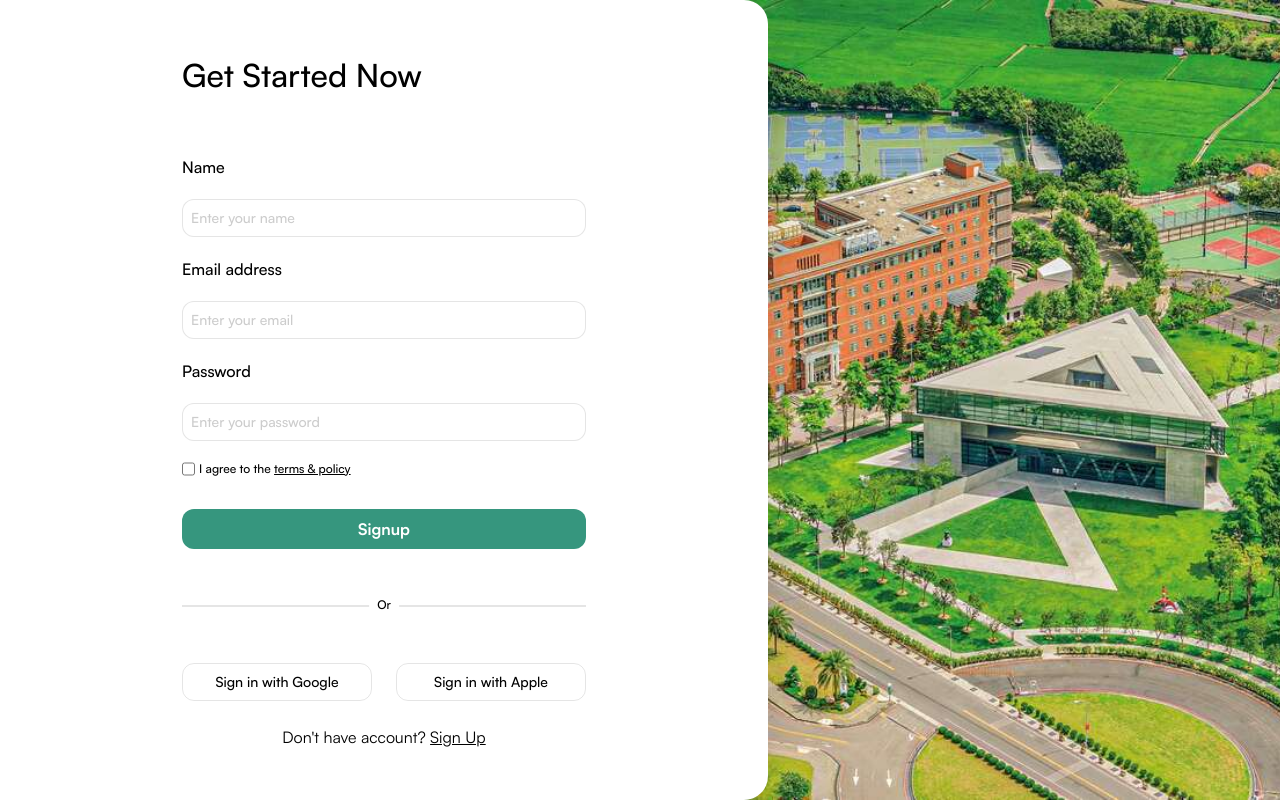
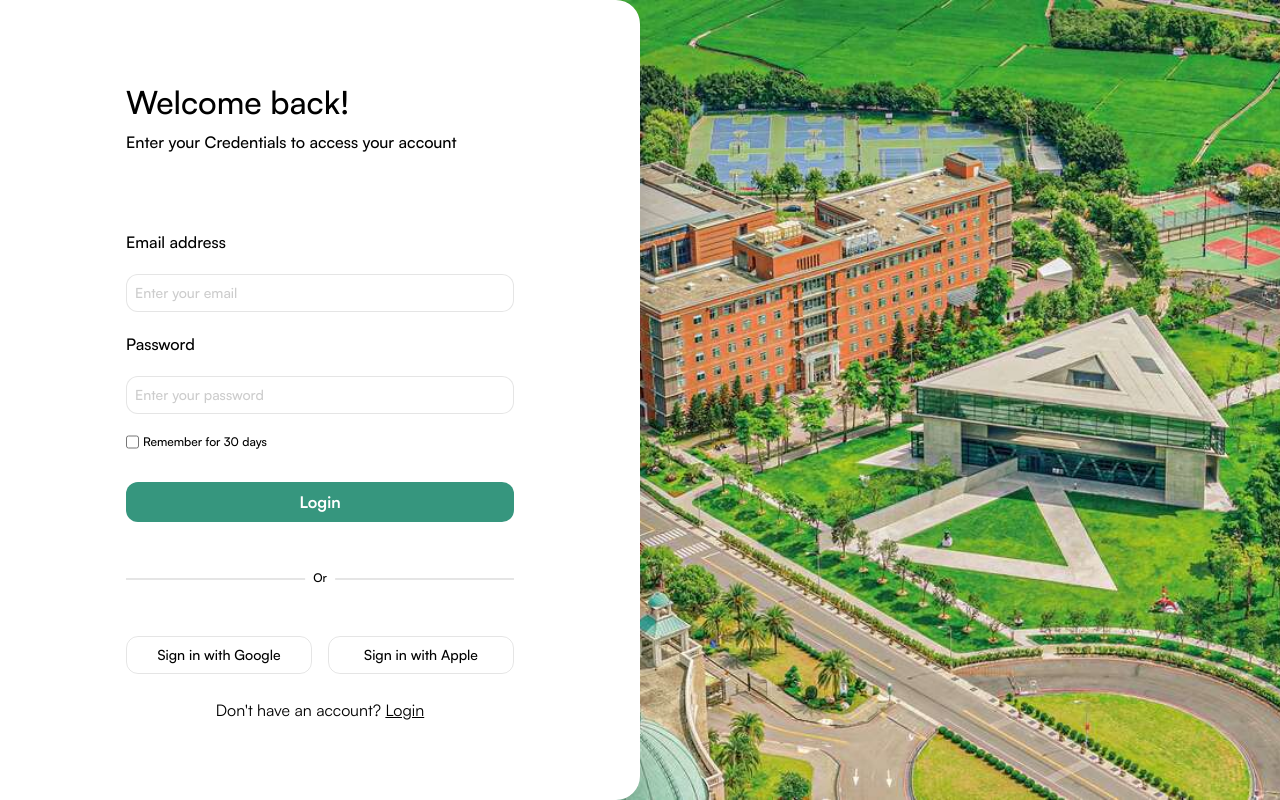
Before and after one commit to NaufalIhza17/asia-university-revamp, a Next.js app: page /login in a window 1280 px wide. Built offline with nearby package versions, Linux system fonts and the light colour scheme.

Commit message:
feat(Login & SignUp): add page

```diff
--- a/src/app/(root)/page.tsx
+++ b/src/app/(root)/page.tsx
@@ -1,9 +1,9 @@
-import SignUp from "../signup/page";
-
 export default function Home() {
   return (
-    <main>
-      <SignUp />
+    <main className="flex items-center justify-center h-screen">
+      <div>
+        <a href="/login">Login</a> | <a href="/signup">SignUp</a>
+      </div>
     </main>
   );
 }
--- a/src/app/login/page.tsx
+++ b/src/app/login/page.tsx
@@ -1,26 +1,73 @@
+"use client";
+
+import { useEffect, useState } from "react";
 import Image from "next/image";
 import { LoginSignUpBG } from "~/public/images";
+import useWindowHeight from "@/hooks/useWindowHeight";
+import useWindowWidth from "@/hooks/useWindowWidth";
+import { cn } from "@/hooks/cn";
+import clsx from "clsx";
 
-export default function Login() {
+export default function SignUp() {
+  const windowHeight = useWindowHeight();
+  const windowWidth = useWindowWidth();
+  const [isShortinHeight, setIsShortinHeight] = useState(false);
+  const [isShortinWidth, setIsShortinWidth] = useState(false);
+  useEffect(() => {
+    if (windowWidth <= 690) {
+      setIsShortinWidth(true);
+    } else {
+      setIsShortinWidth(false);
+    }
+    if (windowHeight <= 780) {
+      setIsShortinHeight(true);
+    } else {
+      setIsShortinHeight(false);
+    }
+  }, [windowHeight, windowWidth]);
   return (
     <main className="relative">
       <section
-        id="Login"
-        className="font-satoshi flex justify-between items-center h-screen relative overflow-hidden"
+        id="Sign Up"
+        className={cn(
+          isShortinWidth ? `items-end` : `items-center`,
+          `flex justify-between w-screen h-screen relative overflow-hidden`
+        )}
       >
-        <div className="w-3/5 h-full flex items-center justify-center bg-white rounded-r-3xl relative z-10 shadow-2xl">
-          <div className="w-[404px] grid gap-14">
-            <h1 className="font-medium text-[32px]">Get Started Now</h1>
-            <form action="" className="flex flex-col justify-start gap-5">
-              <label htmlFor="name" className="text-md font-medium">
-                Name
-              </label>
-              <input
-                type="text"
-                placeholder="Enter your name"
-                className="border border-black/10 rounded-xl p-2 font-medium text-sm placeholder:text-black/20"
-              />
-              <label htmlFor="email-adress" className="text-md font-medium">
+        <div
+          className={cn(
+            isShortinWidth
+              ? `w-full rounded-t-3xl h-fit py-8`
+              : `min-w-[500px] w-1/2 rounded-r-3xl h-full`,
+            `flex items-center justify-center bg-white relative z-10 shadow-2xl`
+          )}
+        >
+          <div
+            className={`w-full max-w-[420px] px-4 grid ${
+              isShortinHeight ? "gap-5" : "gap-14"
+            }`}
+          >
+            <div className="flex flex-col gap-1 pb-5">
+              <h1
+                className={cn(
+                  isShortinWidth ? "text-2xl" : "text-[32px]",
+                  "font-medium"
+                )}
+              >
+                Welcome back!
+              </h1>
+              <p className={cn(isShortinWidth ? "text-xs" : "text-base","font-medium")}>Enter your Credentials to access your account</p>
+            </div>
+            <form
+              action=""
+              className={`flex flex-col justify-start ${
+                isShortinHeight ? "gap-3" : "gap-5"
+              }`}
+            >
+              <label
+                htmlFor="email-adress"
+                className={cn(isShortinWidth ? `text-sm` : ``, `font-medium`)}
+              >
                 Email address
               </label>
               <input
@@ -28,7 +75,10 @@ export default function Login() {
                 placeholder="Enter your email"
                 className="border border-black/10 rounded-xl p-2 font-medium text-sm placeholder:text-black/20"
               />
-              <label htmlFor="password" className="text-md font-medium">
+              <label
+                htmlFor="password"
+                className={cn(isShortinWidth ? `text-sm` : ``, `font-medium`)}
+              >
                 Password
               </label>
               <input
@@ -38,18 +88,17 @@ export default function Login() {
               />
               <div className="flex gap-1">
                 <input type="checkbox" className="w-fit" />
-                <p className="font-medium text-xs">
-                  I agree to the{" "}
-                  <a
-                    href="#"
-                    className="underline hover:font-semibold transition-all"
-                  >
-                    terms & policy
-                  </a>
-                </p>
+                <p className="font-medium text-xs">Remember for 30 days</p>
               </div>
               <button className="p-2 w-full bg-[#36967E] rounded-xl mt-3">
-                <p className="font-bold text-white">Signup</p>
+                <p
+                  className={cn(
+                    isShortinWidth ? `text-sm` : ``,
+                    `font-bold text-white`
+                  )}
+                >
+                  Login
+                </p>
               </button>
             </form>
             <div className="border-b-2 border-black/10 relative">
@@ -58,24 +107,48 @@ export default function Login() {
               </p>
             </div>
             <div className="grid gap-6">
-              <div className="flex justify-between">
-                <button className="w-[190px] rounded-xl border border-black/10">
-                  <p className="font-medium text-sm p-2">Sign in with Google</p>
+              <div className="flex justify-between gap-4">
+                <button className="w-full max-w-[190px] rounded-xl border border-black/10">
+                  <p
+                    className={cn(
+                      isShortinWidth ? "text-xs" : "text-sm",
+                      "font-medium p-2"
+                    )}
+                  >
+                    Sign in with Google
+                  </p>
                 </button>
-                <button className="w-[190px] rounded-xl border border-black/10">
-                  <p className="font-medium text-sm p-2">Sign in with Apple</p>
+                <button className="w-full max-w-[190px] rounded-xl border border-black/10">
+                  <p
+                    className={cn(
+                      isShortinWidth ? "text-xs" : "text-sm",
+                      "font-medium p-2"
+                    )}
+                  >
+                    Sign in with Apple
+                  </p>
                 </button>
               </div>
-              <p className="w-full text-center">
-                Don&apos;t have account?{" "}
-                <a href="" className="underline">
-                  Sign Up
+              <p
+                className={cn(
+                  isShortinWidth && "text-sm",
+                  "w-full text-center"
+                )}
+              >
+                Don&apos;t have an account?{" "}
+                <a href="/login" className="underline">
+                  Login
                 </a>
               </p>
             </div>
           </div>
         </div>
-        <div className="absolute -right-1/4 min-w-max h-screen overflow-hidden">
+        <div
+          className={cn(
+            "absolute min-w-max h-screen overflow-hidden",
+            isShortinWidth ? "-top-[40%] -right-1/4" : "-right-1/4 2xl:right-0"
+          )}
+        >
           <Image src={LoginSignUpBG} alt="" className="w-full h-full" />
         </div>
       </section>
--- a/src/app/signup/page.tsx
+++ b/src/app/signup/page.tsx
@@ -151,15 +151,20 @@ export default function SignUp() {
                   "w-full text-center"
                 )}
               >
-                Don&apos;t have account?{" "}
-                <a href="" className="underline">
-                  Sign Up
+                Have an account?{" "}
+                <a href="/login" className="underline">
+                  Login
                 </a>
               </p>
             </div>
           </div>
         </div>
-        <div className={cn("absolute min-w-max h-screen overflow-hidden", isShortinWidth ? "-top-[40%] -right-1/4" : "-right-1/4 2xl:right-0")}>
+        <div
+          className={cn(
+            "absolute min-w-max h-screen overflow-hidden",
+            isShortinWidth ? "-top-[40%] -right-1/4" : "-right-1/4 2xl:right-0"
+          )}
+        >
           <Image src={LoginSignUpBG} alt="" className="w-full h-full" />
         </div>
       </section>
```
